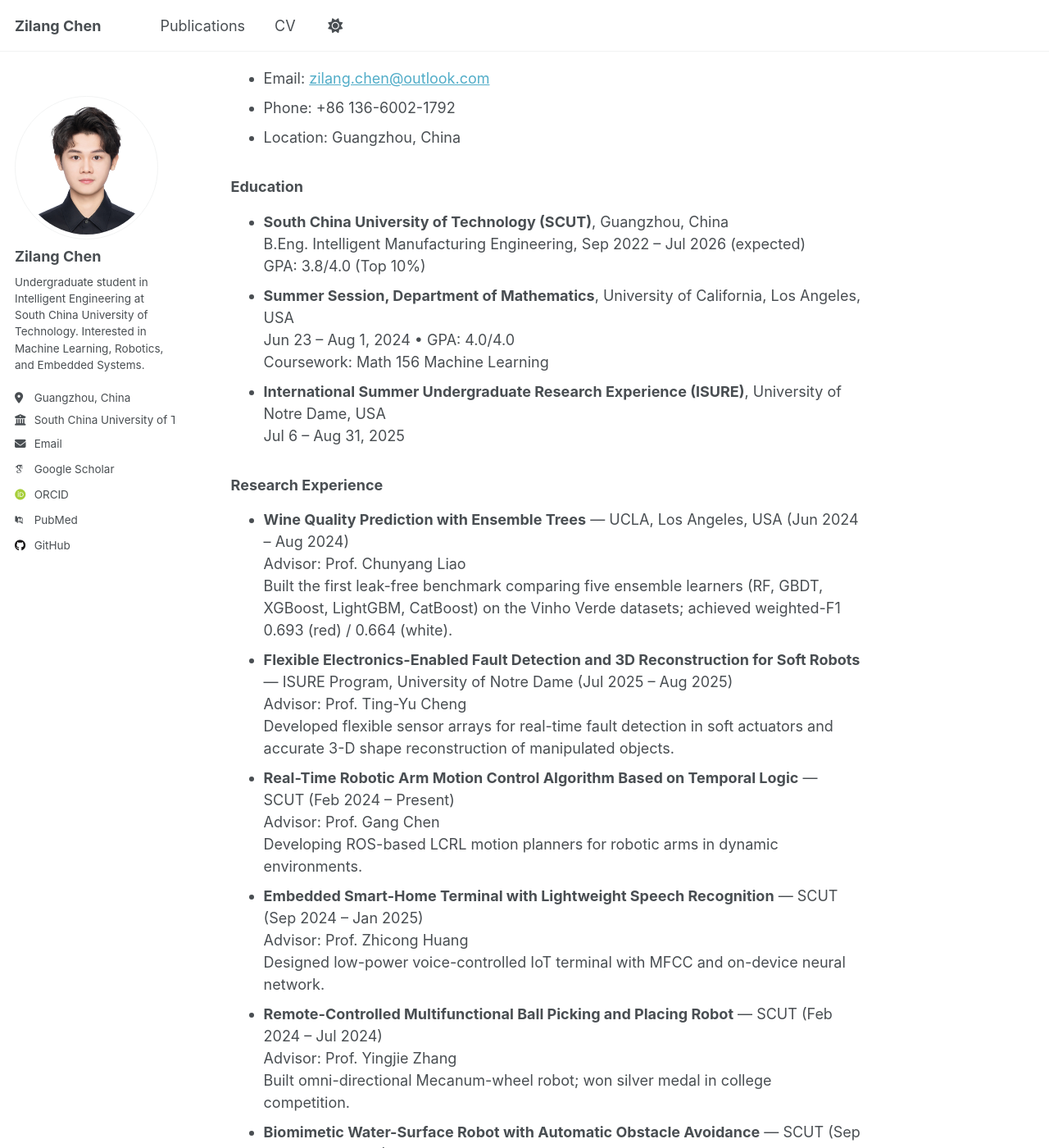
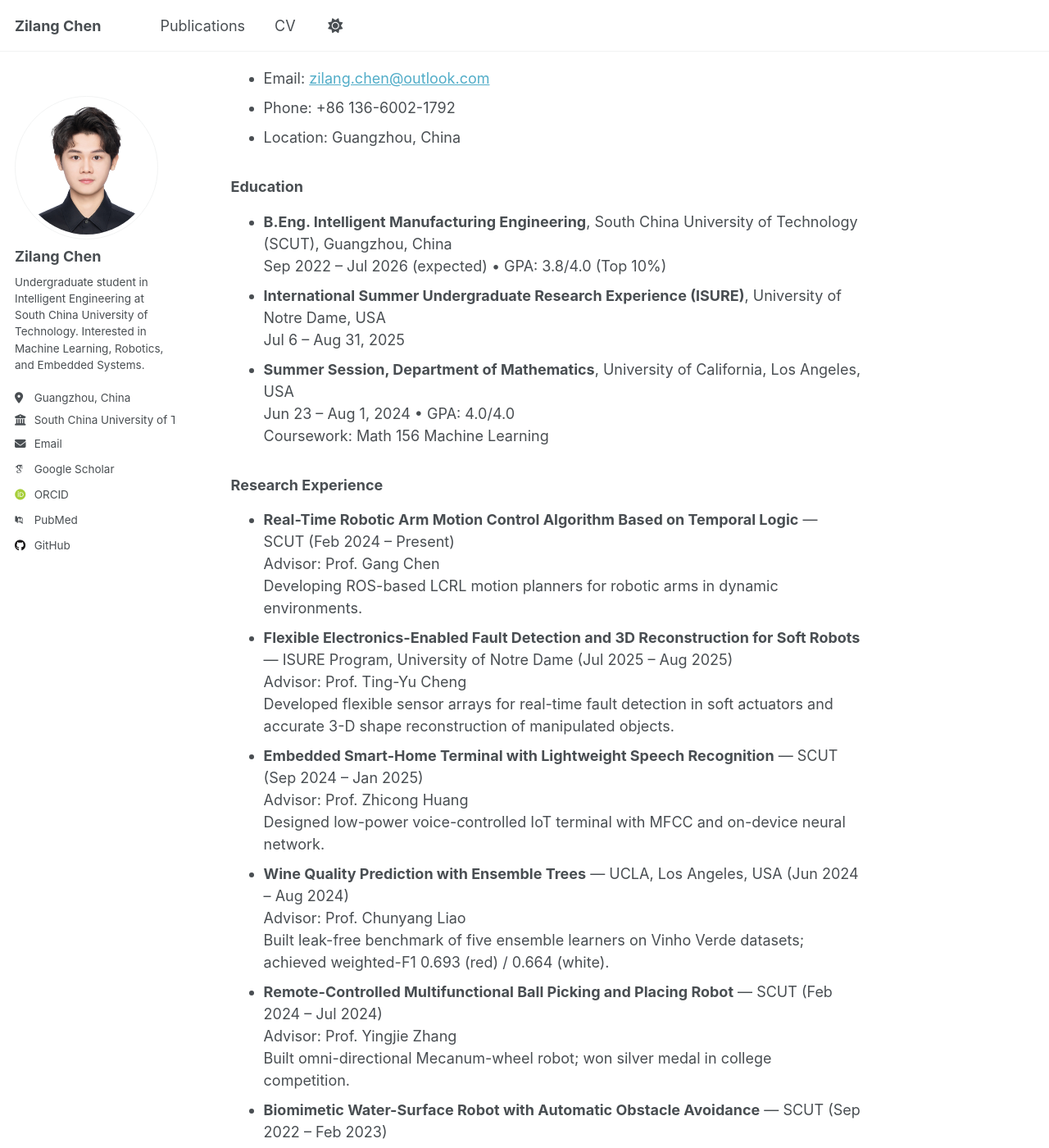
Before and after one commit to zilangchen/zilangchen.github.io, a Jekyll site: the page built from _pages/about.md, in a window 1280 px wide and 1400 px high, scrolled down 338 px. Shown: the whole window at 82% size. Built offline with Jekyll 4.4.1, drawn with Linux system fonts in a browser that asks for light colours; some web fonts are replaced; a script that is not in the unit is left out; some of the changed text lies outside the part shown.

Commit message:
chore(about): reorder experiences and remove footer note

```diff
--- a/_pages/about.md
+++ b/_pages/about.md
@@ -14,28 +14,27 @@ I am an undergraduate student in the ShienMing Wu School of Intelligent Engineer
 - Location: Guangzhou, China
 
 ### Education
-- **South China University of Technology (SCUT)**, Guangzhou, China
-  B.Eng. Intelligent Manufacturing Engineering, Sep 2022 – Jul 2026 (expected)
-  GPA: 3.8/4.0 (Top 10%)
+- **B.Eng. Intelligent Manufacturing Engineering**, South China University of Technology (SCUT), Guangzhou, China
+  Sep 2022 – Jul 2026 (expected) • GPA: 3.8/4.0 (Top 10%)
+- **International Summer Undergraduate Research Experience (ISURE)**, University of Notre Dame, USA
+  Jul 6 – Aug 31, 2025
 - **Summer Session, Department of Mathematics**, University of California, Los Angeles, USA
   Jun 23 – Aug 1, 2024 • GPA: 4.0/4.0
   Coursework: Math 156 Machine Learning
-- **International Summer Undergraduate Research Experience (ISURE)**, University of Notre Dame, USA
-  Jul 6 – Aug 31, 2025
 
 ### Research Experience
-- **Wine Quality Prediction with Ensemble Trees** — UCLA, Los Angeles, USA (Jun 2024 – Aug 2024)
-  Advisor: Prof. Chunyang Liao
-  Built the first leak-free benchmark comparing five ensemble learners (RF, GBDT, XGBoost, LightGBM, CatBoost) on the Vinho Verde datasets; achieved weighted-F1 0.693 (red) / 0.664 (white).
+- **Real-Time Robotic Arm Motion Control Algorithm Based on Temporal Logic** — SCUT (Feb 2024 – Present)
+  Advisor: Prof. Gang Chen
+  Developing ROS-based LCRL motion planners for robotic arms in dynamic environments.
 - **Flexible Electronics-Enabled Fault Detection and 3D Reconstruction for Soft Robots** — ISURE Program, University of Notre Dame (Jul 2025 – Aug 2025)
   Advisor: Prof. Ting-Yu Cheng
   Developed flexible sensor arrays for real-time fault detection in soft actuators and accurate 3-D shape reconstruction of manipulated objects.
-- **Real-Time Robotic Arm Motion Control Algorithm Based on Temporal Logic** — SCUT (Feb 2024 – Present)
-  Advisor: Prof. Gang Chen
-  Developing ROS-based LCRL motion planners for robotic arms in dynamic environments.
 - **Embedded Smart-Home Terminal with Lightweight Speech Recognition** — SCUT (Sep 2024 – Jan 2025)
   Advisor: Prof. Zhicong Huang
   Designed low-power voice-controlled IoT terminal with MFCC and on-device neural network.
+- **Wine Quality Prediction with Ensemble Trees** — UCLA, Los Angeles, USA (Jun 2024 – Aug 2024)
+  Advisor: Prof. Chunyang Liao
+  Built leak-free benchmark of five ensemble learners on Vinho Verde datasets; achieved weighted-F1 0.693 (red) / 0.664 (white).
 - **Remote-Controlled Multifunctional Ball Picking and Placing Robot** — SCUT (Feb 2024 – Jul 2024)
   Advisor: Prof. Yingjie Zhang
   Built omni-directional Mecanum-wheel robot; won silver medal in college competition.
@@ -49,5 +48,3 @@ I am an undergraduate student in the ShienMing Wu School of Intelligent Engineer
 - Third Prize, Shenzhen Cup Mathematical Modeling Competition, 2024
 - RoboCon Third Prize, National College Student Robotics Competition “Angkor Bloom”, 2023
 - Third Prize, Huashu Cup Mathematical Modeling Competition, 2023
-
-*For a detailed CV please see the "CV" tab in the navigation bar.*
```
